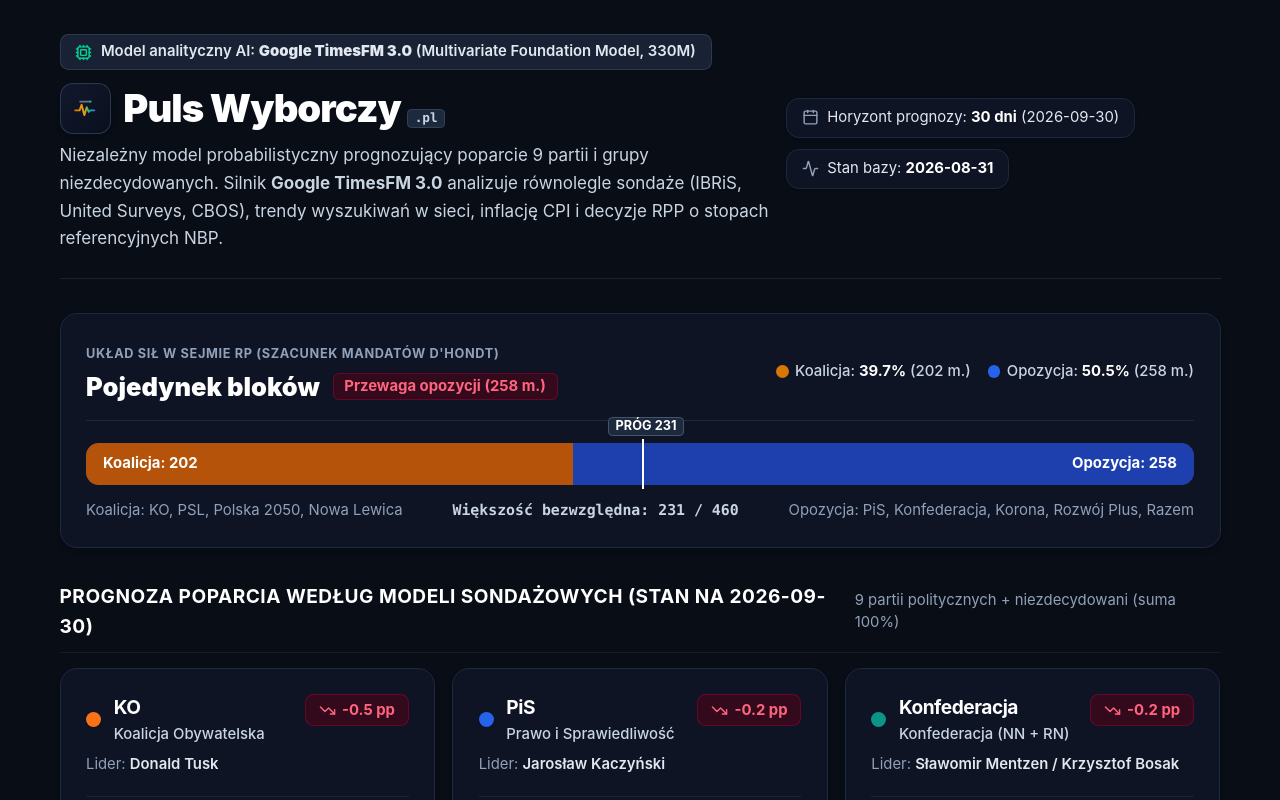
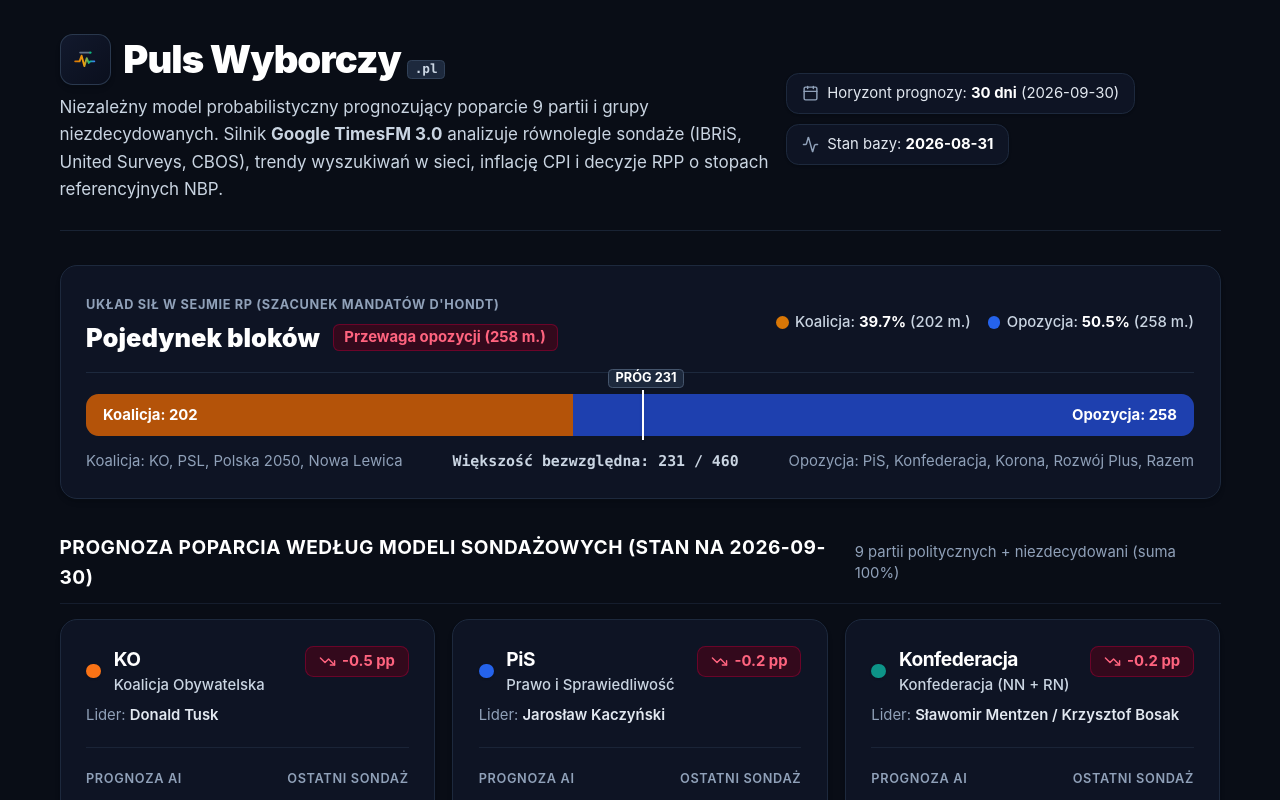
Before and after one commit to takzen/election-pulse-timesfm, a Next.js app in the folder web/: page / in a window 1280 px wide. Shown: the top 800 px of the page. Built offline with nearby package versions, Linux system fonts and the light colour scheme.

Commit message:
fix(ui): remove cluttered model badge from page header

```diff
--- a/web/app/page.tsx
+++ b/web/app/page.tsx
@@ -8,7 +8,7 @@ import { FanChart } from "@/components/FanChart";
 import { PocketbookSimulator } from "@/components/PocketbookSimulator";
 import { TwitterCardExport } from "@/components/TwitterCardExport";
 import { AdSidebar } from "@/components/AdSidebar";
-import { Activity, Calendar, Award, ExternalLink, Cpu } from "lucide-react";
+import { Activity, Calendar, Award, ExternalLink } from "lucide-react";
 
 export default function Home() {
   const { metadata, parties_meta, history, forecast_chart, scenarios_grid, baselines_comparison, inflections } = forecastsData;
@@ -42,14 +42,8 @@ export default function Home() {
         <header className="w-full border-b border-slate-800/80 pb-5 sm:pb-6">
           <div className="flex flex-col gap-4 lg:flex-row lg:items-center lg:justify-between">
             <div>
-              {/* Prominent Model Info Badge at Top */}
-              <div className="inline-flex items-center gap-2 rounded-lg border border-slate-700/80 bg-slate-800/80 px-3.5 py-1.5 text-xs sm:text-sm font-semibold text-slate-200">
-                <Cpu className="h-4 w-4 text-emerald-400" />
-                <span>Model analityczny AI: <strong>Google TimesFM 3.0</strong> (Multivariate Foundation Model, 330M)</span>
-              </div>
-
               {/* Official Brand Logo */}
-              <div className="mt-3">
+              <div>
                 <Logo size="lg" />
               </div>
 
```
